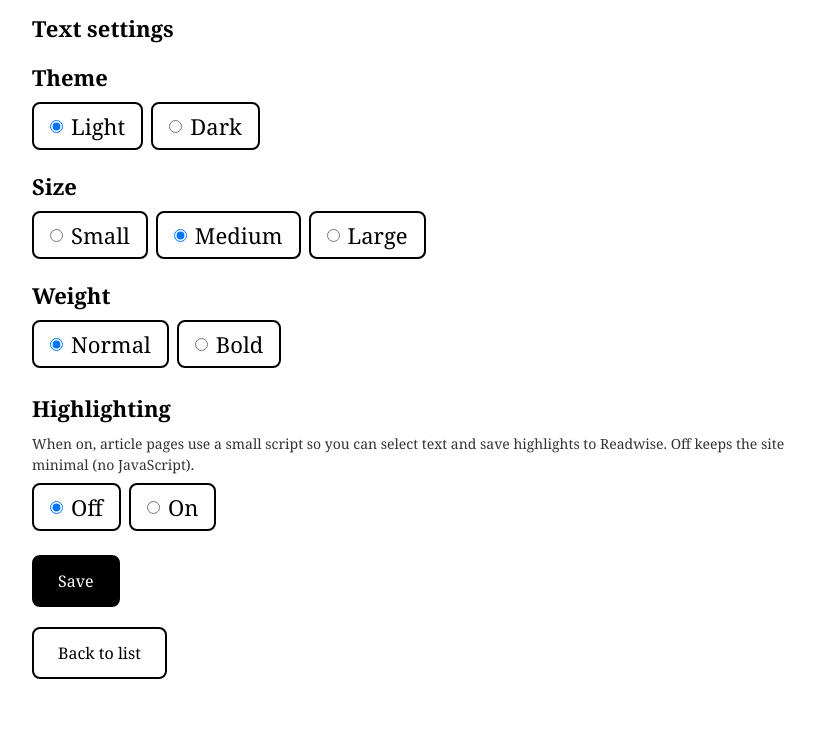
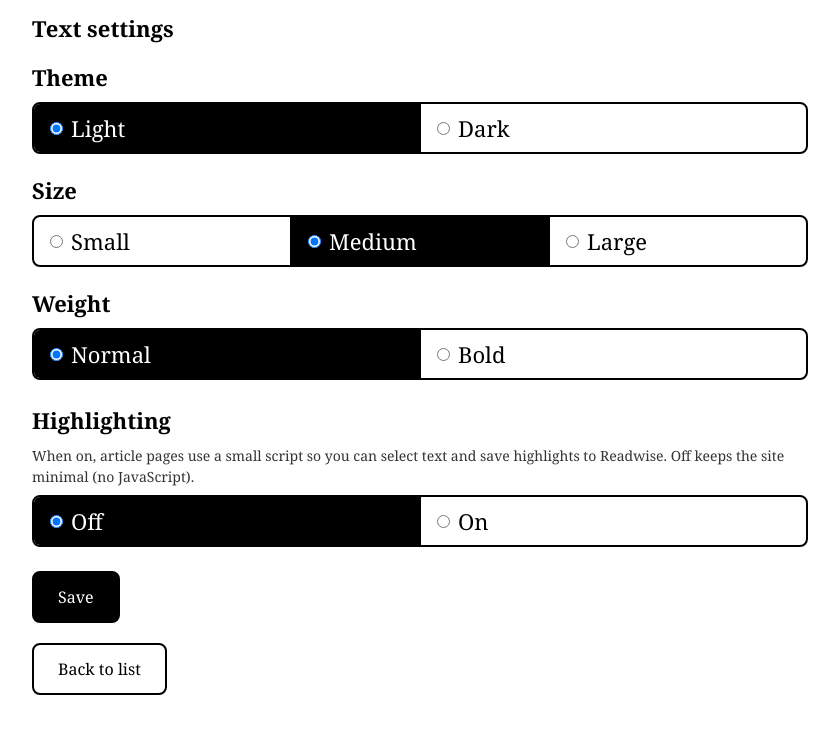
Before and after one commit to ntwkrgr/readwise-reader-personal-site, a Flask app: page /settings in a window 1280 px wide. Shown: the top 734 px of the page, without its empty margins (220-1059 px from the left). Run offline with Flask 3, Linux system fonts and the light colour scheme.

Commit message:
Add note (non-JS) and settings option groups as rounded bars
- Add note: GET/POST /read/<id>/note, form page, saves to Readwise v2.
  Add note link on reader when highlighting is off.
- Settings: option groups (Theme, Size, Weight, Highlighting) styled as
  one rounded bar per row with dividers and option-active state.
- Dark mode for option-group and settings-desc.

Made-with: Cursor

```diff
--- a/app.py
+++ b/app.py
@@ -274,6 +274,30 @@ def save_highlight_to_readwise(article: dict[str, Any], text: str, note: str = "
         raise ReadwiseAPIError(f"Readwise returned an error (HTTP {resp.status_code}).")
 
 
+@app.route("/read/<doc_id>/note", methods=["GET", "POST"])
+def add_note(doc_id: str):
+    if request.method == "POST":
+        text = (request.form.get("text") or "").strip()
+        if not text:
+            flash("Enter some text for the note.")
+            return redirect(url_for("add_note", doc_id=doc_id))
+        try:
+            article = fetch_article(doc_id)
+        except ReadwiseAPIError as e:
+            return render_template("error.html", message=str(e), retry_url=url_for("read_article", doc_id=doc_id))
+        try:
+            save_highlight_to_readwise(article, text)
+        except ReadwiseAPIError as e:
+            return render_template("error.html", message=str(e), retry_url=url_for("add_note", doc_id=doc_id))
+        flash("Note saved to Readwise.")
+        return redirect(url_for("read_article", doc_id=doc_id))
+    try:
+        article = fetch_article(doc_id)
+    except ReadwiseAPIError as e:
+        return render_template("error.html", message=str(e), retry_url=url_for("article_list"))
+    return render_template("note.html", article=article)
+
+
 @app.route("/save-highlight", methods=["POST"])
 def save_highlight():
     if not request.is_json:
--- a/templates/base.html
+++ b/templates/base.html
@@ -271,8 +271,48 @@
             color: #fff;
         }
         body.theme-dark .settings-option span { color: #fff; }
+        .option-group {
+            display: flex;
+            border: 2px solid #000;
+            border-radius: 8px;
+            overflow: hidden;
+        }
+        .option-group .settings-option {
+            border: none !important;
+            border-right: 2px solid #000 !important;
+            border-radius: 0;
+            flex: 1;
+            min-width: 0;
+        }
+        .option-group .settings-option:last-child {
+            border-right: none !important;
+        }
+        .option-group .settings-option.option-active {
+            background: #000;
+            color: #fff;
+        }
+        .option-group .settings-option.option-active span {
+            color: #fff;
+        }
+        body.theme-dark .option-group {
+            border-color: #fff;
+        }
+        body.theme-dark .option-group .settings-option {
+            border-right-color: #fff !important;
+        }
+        body.theme-dark .option-group .settings-option.option-active {
+            background: #fff;
+            color: #000;
+        }
+        body.theme-dark .option-group .settings-option.option-active span {
+            color: #000;
+        }
+        body.theme-dark .settings-desc {
+            color: #ccc;
+        }
         body.theme-dark #highlight-form { border-color: #fff; background: #111; }
         body.theme-dark #highlight-form textarea { background: #222; color: #fff; border: 1px solid #444; }
+        body.theme-dark textarea { background: #222; color: #fff; border-color: #444; }
         .settings-option { border-radius: 8px; }
     </style>
 </head>
--- a/templates/read.html
+++ b/templates/read.html
@@ -9,6 +9,8 @@
     {% if highlighting_enabled and has_content %}
     <button type="button" id="save-highlight-btn" class="btn" disabled>Save highlight</button>
     <button type="button" id="add-highlight-btn" class="btn">Add highlight (type or paste)</button>
+    {% elif has_content %}
+    <a href="/read/{{ article.id }}/note" class="btn">Add note</a>
     {% endif %}
     <form action="/archive/{{ article.id }}" method="post" style="margin: 0;">
         <button type="submit" class="btn btn-dark">Archive</button>
@@ -51,6 +53,8 @@
     {% if highlighting_enabled and has_content %}
     <button type="button" id="save-highlight-btn-bottom" class="btn" disabled>Save highlight</button>
     <button type="button" id="add-highlight-btn-bottom" class="btn">Add highlight (type or paste)</button>
+    {% elif has_content %}
+    <a href="/read/{{ article.id }}/note" class="btn">Add note</a>
     {% endif %}
     <form action="/archive/{{ article.id }}" method="post" style="margin: 0;">
         <button type="submit" class="btn btn-dark">Archive</button>
--- a/templates/settings.html
+++ b/templates/settings.html
@@ -8,12 +8,12 @@
 <form method="post" action="/settings">
     <div style="margin-bottom: 20px;">
         <p style="font-weight: bold; margin-bottom: 8px;">Theme</p>
-        <div style="display: flex; flex-wrap: wrap; gap: 8px;">
-            <label class="settings-option" style="display: flex; align-items: center; min-height: 48px; padding: 0 16px; border: 2px solid #000; cursor: pointer;">
+        <div class="option-group">
+            <label class="settings-option {{ 'option-active' if theme == 'light' else '' }}" style="display: flex; align-items: center; min-height: 48px; padding: 0 16px; cursor: pointer;">
                 <input type="radio" name="theme" value="light" {{ 'checked' if theme == 'light' else '' }}>
                 <span style="margin-left: 8px;">Light</span>
             </label>
-            <label class="settings-option" style="display: flex; align-items: center; min-height: 48px; padding: 0 16px; border: 2px solid #000; cursor: pointer;">
+            <label class="settings-option {{ 'option-active' if theme == 'dark' else '' }}" style="display: flex; align-items: center; min-height: 48px; padding: 0 16px; cursor: pointer;">
                 <input type="radio" name="theme" value="dark" {{ 'checked' if theme == 'dark' else '' }}>
                 <span style="margin-left: 8px;">Dark</span>
             </label>
@@ -21,16 +21,16 @@
     </div>
     <div style="margin-bottom: 20px;">
         <p style="font-weight: bold; margin-bottom: 8px;">Size</p>
-        <div style="display: flex; flex-wrap: wrap; gap: 8px;">
-            <label class="settings-option" style="display: flex; align-items: center; min-height: 48px; padding: 0 16px; border: 2px solid #000; cursor: pointer;">
+        <div class="option-group">
+            <label class="settings-option {{ 'option-active' if text_size == 'small' else '' }}" style="display: flex; align-items: center; min-height: 48px; padding: 0 16px; cursor: pointer;">
                 <input type="radio" name="text_size" value="small" {{ 'checked' if text_size == 'small' else '' }}>
                 <span style="margin-left: 8px;">Small</span>
             </label>
-            <label class="settings-option" style="display: flex; align-items: center; min-height: 48px; padding: 0 16px; border: 2px solid #000; cursor: pointer;">
+            <label class="settings-option {{ 'option-active' if text_size == 'medium' else '' }}" style="display: flex; align-items: center; min-height: 48px; padding: 0 16px; cursor: pointer;">
                 <input type="radio" name="text_size" value="medium" {{ 'checked' if text_size == 'medium' else '' }}>
                 <span style="margin-left: 8px;">Medium</span>
             </label>
-            <label class="settings-option" style="display: flex; align-items: center; min-height: 48px; padding: 0 16px; border: 2px solid #000; cursor: pointer;">
+            <label class="settings-option {{ 'option-active' if text_size == 'large' else '' }}" style="display: flex; align-items: center; min-height: 48px; padding: 0 16px; cursor: pointer;">
                 <input type="radio" name="text_size" value="large" {{ 'checked' if text_size == 'large' else '' }}>
                 <span style="margin-left: 8px;">Large</span>
             </label>
@@ -38,12 +38,12 @@
     </div>
     <div style="margin-bottom: 24px;">
         <p style="font-weight: bold; margin-bottom: 8px;">Weight</p>
-        <div style="display: flex; flex-wrap: wrap; gap: 8px;">
-            <label class="settings-option" style="display: flex; align-items: center; min-height: 48px; padding: 0 16px; border: 2px solid #000; cursor: pointer;">
+        <div class="option-group">
+            <label class="settings-option {{ 'option-active' if text_weight == 'normal' else '' }}" style="display: flex; align-items: center; min-height: 48px; padding: 0 16px; cursor: pointer;">
                 <input type="radio" name="text_weight" value="normal" {{ 'checked' if text_weight == 'normal' else '' }}>
                 <span style="margin-left: 8px;">Normal</span>
             </label>
-            <label class="settings-option" style="display: flex; align-items: center; min-height: 48px; padding: 0 16px; border: 2px solid #000; cursor: pointer;">
+            <label class="settings-option {{ 'option-active' if text_weight == 'bold' else '' }}" style="display: flex; align-items: center; min-height: 48px; padding: 0 16px; cursor: pointer;">
                 <input type="radio" name="text_weight" value="bold" {{ 'checked' if text_weight == 'bold' else '' }}>
                 <span style="margin-left: 8px;">Bold</span>
             </label>
@@ -51,13 +51,13 @@
     </div>
     <div style="margin-bottom: 24px;">
         <p style="font-weight: bold; margin-bottom: 8px;">Highlighting</p>
-        <p style="font-size: 14px; color: #333; margin-bottom: 8px;">When on, article pages use a small script so you can select text and save highlights to Readwise. Off keeps the site minimal (no JavaScript).</p>
-        <div style="display: flex; flex-wrap: wrap; gap: 8px;">
-            <label class="settings-option" style="display: flex; align-items: center; min-height: 48px; padding: 0 16px; border: 2px solid #000; cursor: pointer;">
+        <p class="settings-desc" style="font-size: 14px; color: #333; margin-bottom: 8px;">When on, article pages use a small script so you can select text and save highlights to Readwise. Off keeps the site minimal (no JavaScript).</p>
+        <div class="option-group">
+            <label class="settings-option {{ 'option-active' if not highlighting_enabled else '' }}" style="display: flex; align-items: center; min-height: 48px; padding: 0 16px; cursor: pointer;">
                 <input type="radio" name="highlighting" value="off" {{ 'checked' if not highlighting_enabled else '' }}>
                 <span style="margin-left: 8px;">Off</span>
             </label>
-            <label class="settings-option" style="display: flex; align-items: center; min-height: 48px; padding: 0 16px; border: 2px solid #000; cursor: pointer;">
+            <label class="settings-option {{ 'option-active' if highlighting_enabled else '' }}" style="display: flex; align-items: center; min-height: 48px; padding: 0 16px; cursor: pointer;">
                 <input type="radio" name="highlighting" value="on" {{ 'checked' if highlighting_enabled else '' }}>
                 <span style="margin-left: 8px;">On</span>
             </label>
```
Also changed, not shown: templates/note.html (added, +20 -0 lines).
